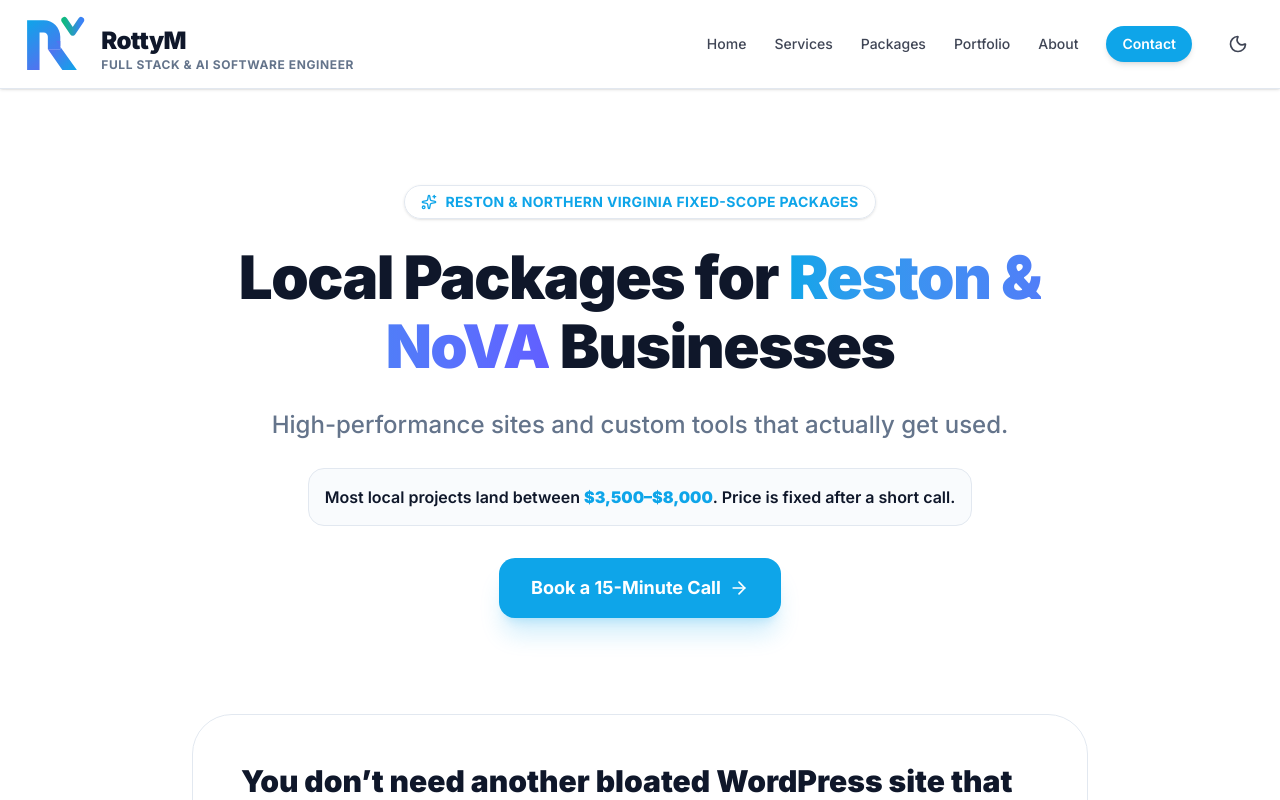
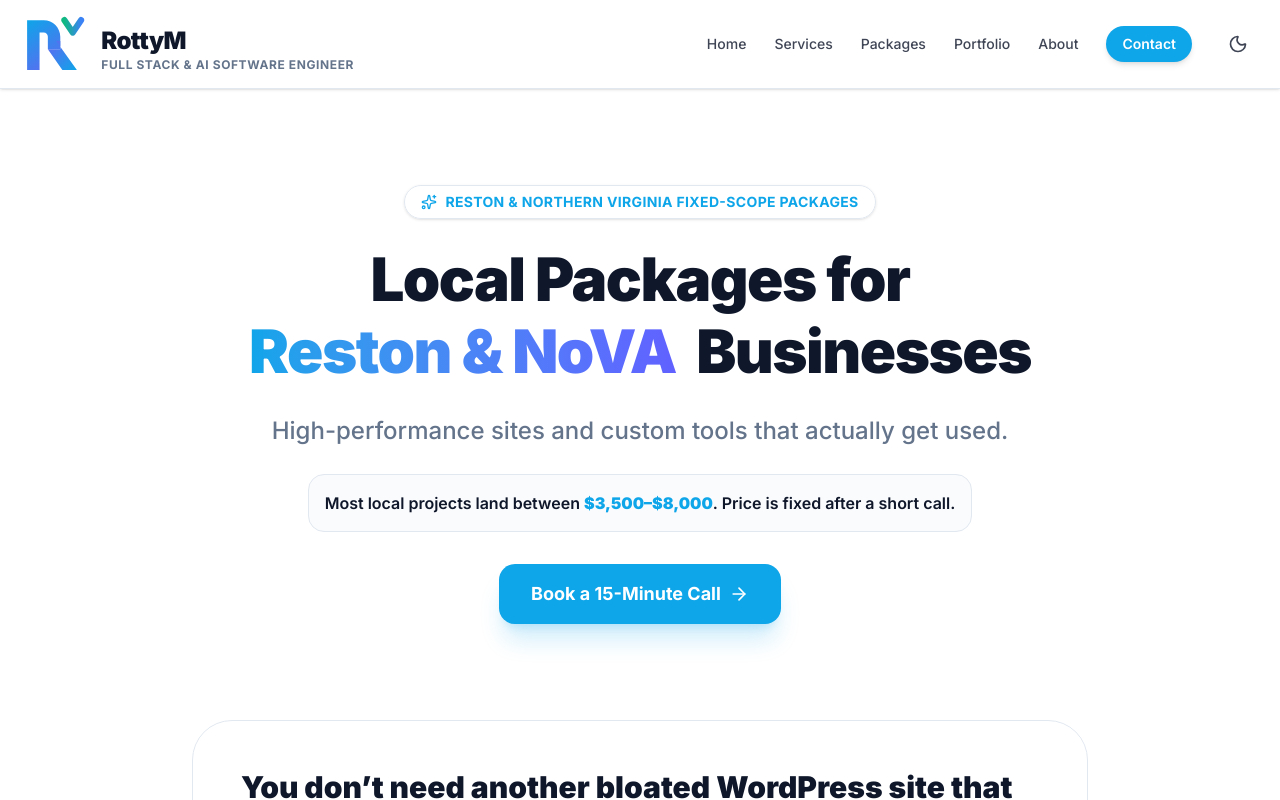
Before and after one commit to RottyM/rottym.com, a Next.js app: page /packages in a window 1280 px wide. Shown: the top 800 px of the page. Built offline with nearby package versions, Linux system fonts and the light colour scheme.

Commit message:
fix(typography): prevent bg-clip-text letter clipping and awkward line break on NoVA

```diff
--- a/src/app/packages/page.tsx
+++ b/src/app/packages/page.tsx
@@ -106,8 +106,12 @@ export default function PackagesPage() {
             </span>
           </div>
 
-          <h1 className="text-4xl sm:text-5xl md:text-6xl font-black tracking-tight text-foreground leading-[1.15]">
-            Local Packages for <span className="text-transparent bg-clip-text bg-gradient-to-r from-accent to-indigo-500">Reston &amp; NoVA</span> Businesses
+          <h1 className="text-4xl sm:text-5xl md:text-6xl font-black tracking-tight text-foreground leading-[1.2]">
+            Local Packages for{" "}
+            <span className="text-transparent bg-clip-text bg-gradient-to-r from-accent to-indigo-500 inline-block pr-2.5">
+              Reston &amp; NoVA
+            </span>{" "}
+            Businesses
           </h1>
 
           <p className="text-xl md:text-2xl text-muted-foreground font-medium max-w-3xl mx-auto leading-relaxed">
--- a/src/app/page.tsx
+++ b/src/app/page.tsx
@@ -49,8 +49,8 @@ export default function Home() {
               <span className="text-sm font-semibold tracking-wide uppercase">Full-Stack Development · Reston, VA</span>
             </div>
 
-            <h1 className="text-5xl md:text-6xl lg:text-7xl font-extrabold text-foreground leading-[1.1] tracking-tight">
-              Custom web platforms, <span className="text-transparent bg-clip-text bg-gradient-to-r from-accent to-indigo-500">client portals</span>, and modern applications.
+            <h1 className="text-5xl md:text-6xl lg:text-7xl font-extrabold text-foreground leading-[1.15] tracking-tight">
+              Custom web platforms, <span className="text-transparent bg-clip-text bg-gradient-to-r from-accent to-indigo-500 inline-block pr-1">client portals</span>, and modern applications.
             </h1>
 
             <p className="text-xl text-muted-foreground leading-relaxed max-w-xl">
```
